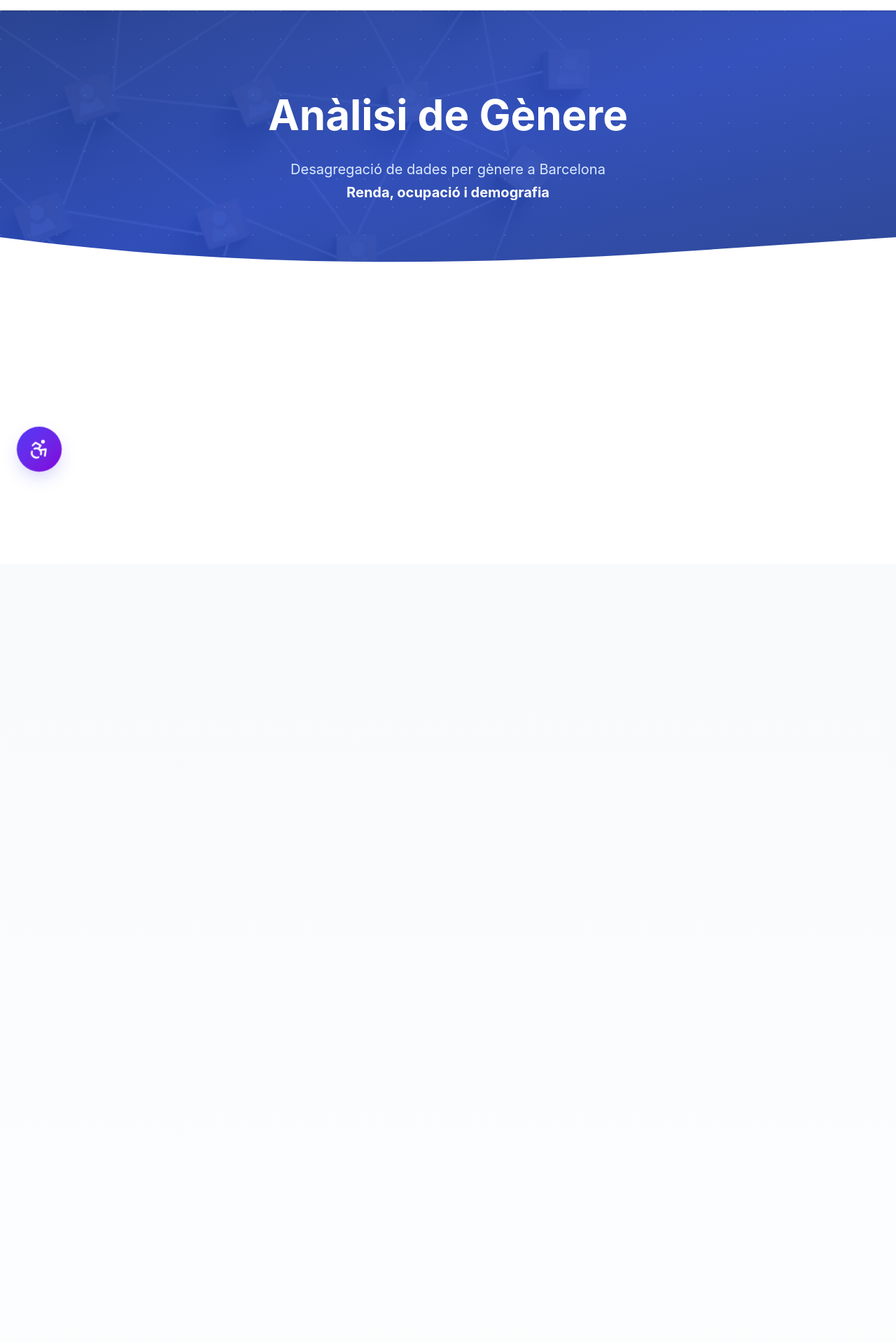
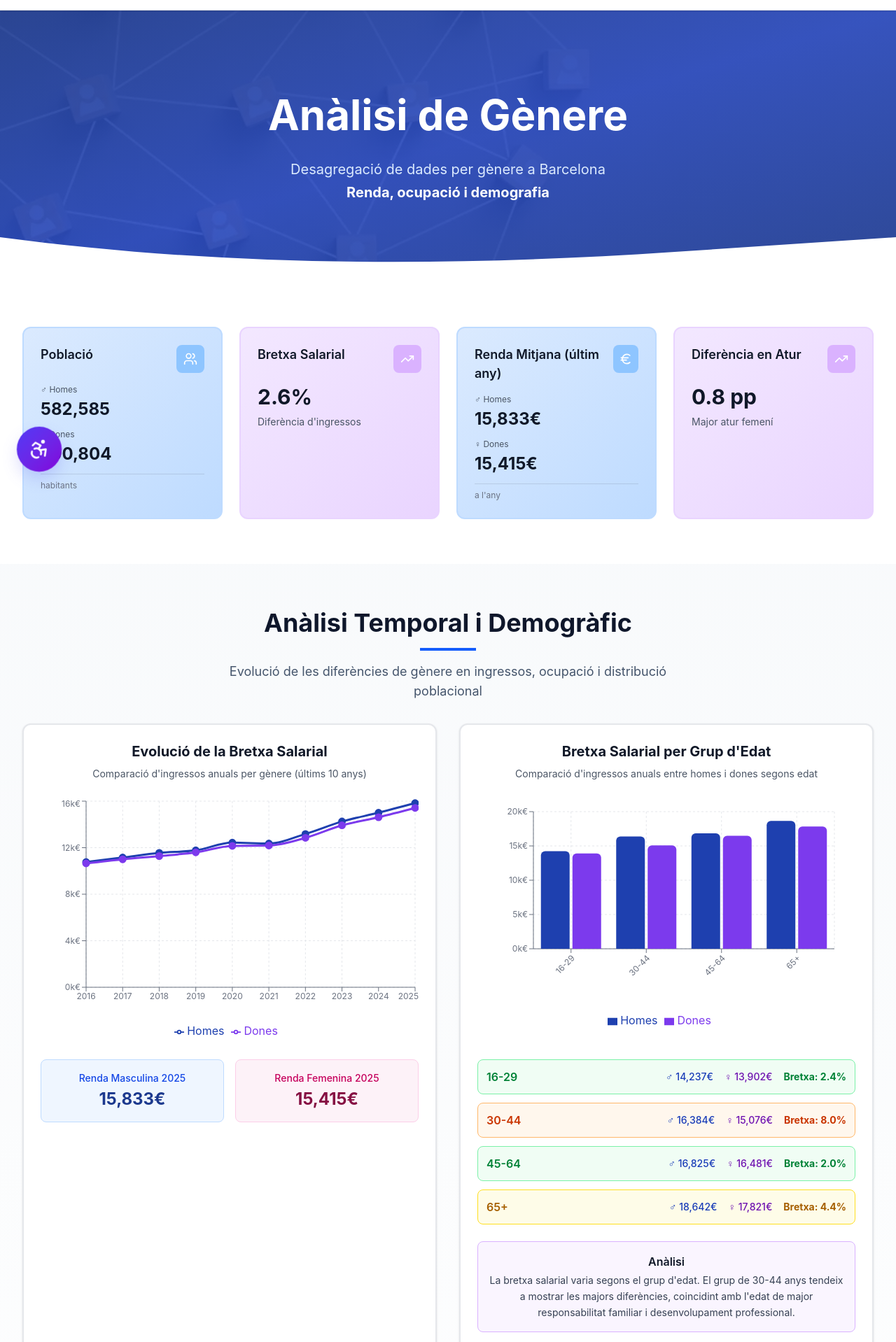
Before and after one commit to alusilcof5/demos_barcelona, a React (Vite) app: page /genero in a window 1280 px wide. Shown: the part 102-2020 px from the top of the page at 70% size. Built offline with nearby package versions, Linux system fonts and the light colour scheme.

Commit message:
fix:parallax generopage

```diff
--- a/src/app/features/genero/Generopage.tsx
+++ b/src/app/features/genero/Generopage.tsx
@@ -1,5 +1,5 @@
-import { useEffect, useState } from 'react';
-import { AlertCircle, Users } from 'lucide-react';
+import { useEffect } from 'react';
+import { AlertCircle } from 'lucide-react';
 import { useGenderStore } from './store';
 import { GenderStatsCards } from './GenderStatsCards';
 import { WageGapChart } from './Wage.GapCahart';
@@ -12,20 +12,10 @@
   const { data, isLoading, error, fetchGenderData } = useGenderStore();
   const { language } = useLanguage();
   const t = generoTranslations[language];
-  const [scrollY, setScrollY] = useState(0);
 
   useEffect(() => {
     fetchGenderData();
   }, [fetchGenderData]);
-
-  useEffect(() => {
-    const handleScroll = () => {
-      setScrollY(window.scrollY);
-    };
-
-    window.addEventListener('scroll', handleScroll);
-    return () => window.removeEventListener('scroll', handleScroll);
-  }, []);
 
   if (isLoading) {
     return (
@@ -64,48 +54,21 @@
 
   return (
     <div className="min-h-screen bg-white">
-
       <section className="relative py-20 md:py-28 overflow-hidden">
-
         <div className="absolute inset-0 z-0">
-          <img
-            src="../images/2.webp"
-            alt="Background"
-            className="w-full h-full object-cover"
-          />
+          <img src="../images/2.webp" alt="Background" className="w-full h-full object-cover" />
           <div className="absolute inset-0 bg-gradient-to-br from-blue-900/90 via-blue-800/85 to-blue-900/90"></div>
         </div>
 
-
-        <div
-          className="absolute inset-0 opacity-10 z-0"
-          style={{
-            transform: `translateY(${scrollY * 0.5}px)`
-          }}
-        >
-          <div className="absolute inset-0" style={{
-            backgroundImage: `radial-gradient(circle at 1px 1px, white 1px, transparent 0)`,
-            backgroundSize: '40px 40px'
-          }}></div>
-        </div>
-        <div
-          className="container mx-auto px-4 md:px-8 relative z-10"
-          style={{
-            transform: `translateY(${scrollY * -0.4}px)`,
-            opacity: Math.max(0, 1 - scrollY / 400)
-          }}
-        >
-          <div className="max-w-4xl mx-auto text-center">
-            <div className="flex items-center justify-center gap-4 mb-6">
-              <h1 className="text-4xl md:text-5xl lg:text-6xl font-bold text-white leading-tight">
-                {t.header.title}
-              </h1>
-            </div>
-            <p className="text-lg md:text-xl text-blue-100 leading-relaxed">
-              {t.header.subtitle}<br/>
-              <strong className="text-white">{t.header.subtitleBold}</strong>
-            </p>
-          </div>
+        <div className="container mx-auto px-4 md:px-8 relative z-10 text-center">
+          <h1 className="text-4xl md:text-5xl lg:text-6xl font-bold text-white leading-tight mb-6">
+            {t.header.title}
+          </h1>
+          <p className="text-lg md:text-xl text-blue-100 leading-relaxed">
+            {t.header.subtitle}
+            <br />
+            <strong className="text-white">{t.header.subtitleBold}</strong>
+          </p>
         </div>
 
         <div className="absolute bottom-0 left-0 right-0 z-0">
@@ -116,66 +79,26 @@
       </section>
 
       <section className="py-16 bg-white">
-        <div
-          className="container mx-auto px-4 md:px-8"
-          style={{
-            transform: `translateY(${Math.max(-50, (scrollY - 300) * -0.15)}px)`,
-            opacity: Math.min(1, Math.max(0, (scrollY - 200) / 200))
-          }}
-        >
+        <div className="container mx-auto px-4 md:px-8">
           <div className="max-w-7xl mx-auto">
             <GenderStatsCards />
           </div>
         </div>
       </section>
 
-
       <section className="py-16 bg-gradient-to-b from-slate-50 to-white">
         <div className="container mx-auto px-4 md:px-8">
-          <div className="max-w-7xl mx-auto space-y-8">
+          <div className="max-w-7xl mx-auto space-y-8 text-center">
+            <h2 className="text-3xl md:text-4xl font-bold text-slate-900 mb-4">{t.charts.sectionTitle}</h2>
+            <div className="w-20 h-1 bg-blue-600 mx-auto mb-4"></div>
+            <p className="text-slate-600 max-w-2xl mx-auto text-lg">{t.charts.sectionSubtitle}</p>
 
-
-            <div
-              className="text-center mb-12"
-              style={{
-                transform: `translateY(${Math.max(-30, (scrollY - 600) * -0.1)}px)`,
-                opacity: Math.min(1, Math.max(0, (scrollY - 500) / 200))
-              }}
-            >
-              <h2 className="text-3xl md:text-4xl font-bold text-slate-900 mb-4">
-                {t.charts.sectionTitle}
-              </h2>
-              <div className="w-20 h-1 bg-blue-600 mx-auto mb-4"></div>
-              <p className="text-slate-600 max-w-2xl mx-auto text-lg">
-                {t.charts.sectionSubtitle}
-              </p>
+            <div className="grid grid-cols-1 lg:grid-cols-2 gap-8 mt-8">
+              <WageGapChart />
+              <IncomeByAgeChart />
             </div>
 
-            <div className="grid grid-cols-1 lg:grid-cols-2 gap-8">
-              <div
-                style={{
-                  transform: `translateY(${Math.max(-40, (scrollY - 800) * -0.12)}px)`,
-                  opacity: Math.min(1, Math.max(0, (scrollY - 700) / 200))
-                }}
-              >
-                <WageGapChart />
-              </div>
-              <div
-                style={{
-                  transform: `translateY(${Math.max(-40, (scrollY - 900) * -0.12)}px)`,
-                  opacity: Math.min(1, Math.max(0, (scrollY - 800) / 200))
-                }}
-              >
-                <IncomeByAgeChart />
-              </div>
-            </div>
-
-            <div
-              style={{
-                transform: `translateY(${Math.max(-50, (scrollY - 1200) * -0.15)}px)`,
-                opacity: Math.min(1, Math.max(0, (scrollY - 1100) / 200))
-              }}
-            >
+            <div className="mt-8">
               <PopulationByDistrictChart />
             </div>
           </div>
@@ -183,22 +106,11 @@
       </section>
 
       <section className="py-16 bg-white">
-        <div
-          className="container mx-auto px-4 md:px-8"
-          style={{
-            transform: `translateY(${Math.max(-60, (scrollY - 1600) * -0.2)}px)`,
-            opacity: Math.min(1, Math.max(0, (scrollY - 1500) / 250))
-          }}
-        >
+        <div className="container mx-auto px-4 md:px-8">
           <div className="max-w-5xl mx-auto">
             <div className="relative rounded-2xl p-8 md:p-10 text-white overflow-hidden shadow-xl">
-
               <div className="absolute inset-0 z-0">
-                <img
-                  src="../images/2.webp"
-                  alt="Background"
-                  className="w-full h-full object-cover"
-                />
+                <img src="../images/2.webp" alt="Background" className="w-full h-full object-cover" />
                 <div className="absolute inset-0 bg-gradient-to-br from-blue-900/90 via-blue-800/85 to-blue-900/90"></div>
               </div>
 
@@ -208,23 +120,17 @@
                 <div className="space-y-4">
                   <div className="bg-white/10 backdrop-blur-sm rounded-xl p-6 border border-white/20">
                     <div className="font-semibold text-xl mb-3">{t.conclusions.wageGap.title}</div>
-                    <p className="text-blue-100 leading-relaxed">
-                      {t.conclusions.wageGap.text}
-                    </p>
+                    <p className="text-blue-100 leading-relaxed">{t.conclusions.wageGap.text}</p>
                   </div>
 
                   <div className="bg-white/10 backdrop-blur-sm rounded-xl p-6 border border-white/20">
                     <div className="font-semibold text-xl mb-3">{t.conclusions.distribution.title}</div>
-                    <p className="text-blue-100 leading-relaxed">
-                      {t.conclusions.distribution.text}
-                    </p>
+                    <p className="text-blue-100 leading-relaxed">{t.conclusions.distribution.text}</p>
                   </div>
 
                   <div className="bg-white/10 backdrop-blur-sm rounded-xl p-6 border border-white/20">
                     <div className="font-semibold text-xl mb-3">{t.conclusions.employment.title}</div>
-                    <p className="text-blue-100 leading-relaxed">
-                      {t.conclusions.employment.text}
-                    </p>
+                    <p className="text-blue-100 leading-relaxed">{t.conclusions.employment.text}</p>
                   </div>
                 </div>
 
@@ -238,7 +144,6 @@
           </div>
         </div>
       </section>
-
     </div>
   );
 }
--- a/src/app/pages/DemografPage.tsx
+++ b/src/app/pages/DemografPage.tsx
@@ -165,18 +165,7 @@
           <div className="absolute inset-0 bg-gradient-to-br from-blue-900/90 via-blue-800/85 to-blue-900/90"></div>
         </div>
 
-        {/* Patrón de puntos con parallax */}
-        <div
-          className="absolute inset-0 opacity-10 z-0"
-          style={{
-            transform: `translateY(${scrollY * 0.3}px)`
-          }}
-        >
-          <div className="absolute inset-0" style={{
-            backgroundImage: `radial-gradient(circle at 1px 1px, white 1px, transparent 0)`,
-            backgroundSize: '40px 40px'
-          }}></div>
-        </div>
+
 
         <div
           className="container mx-auto px-4 md:px-8 relative z-10"
```
Also changed, not shown: 1 other file (tests, documents, lock files or other folders).
